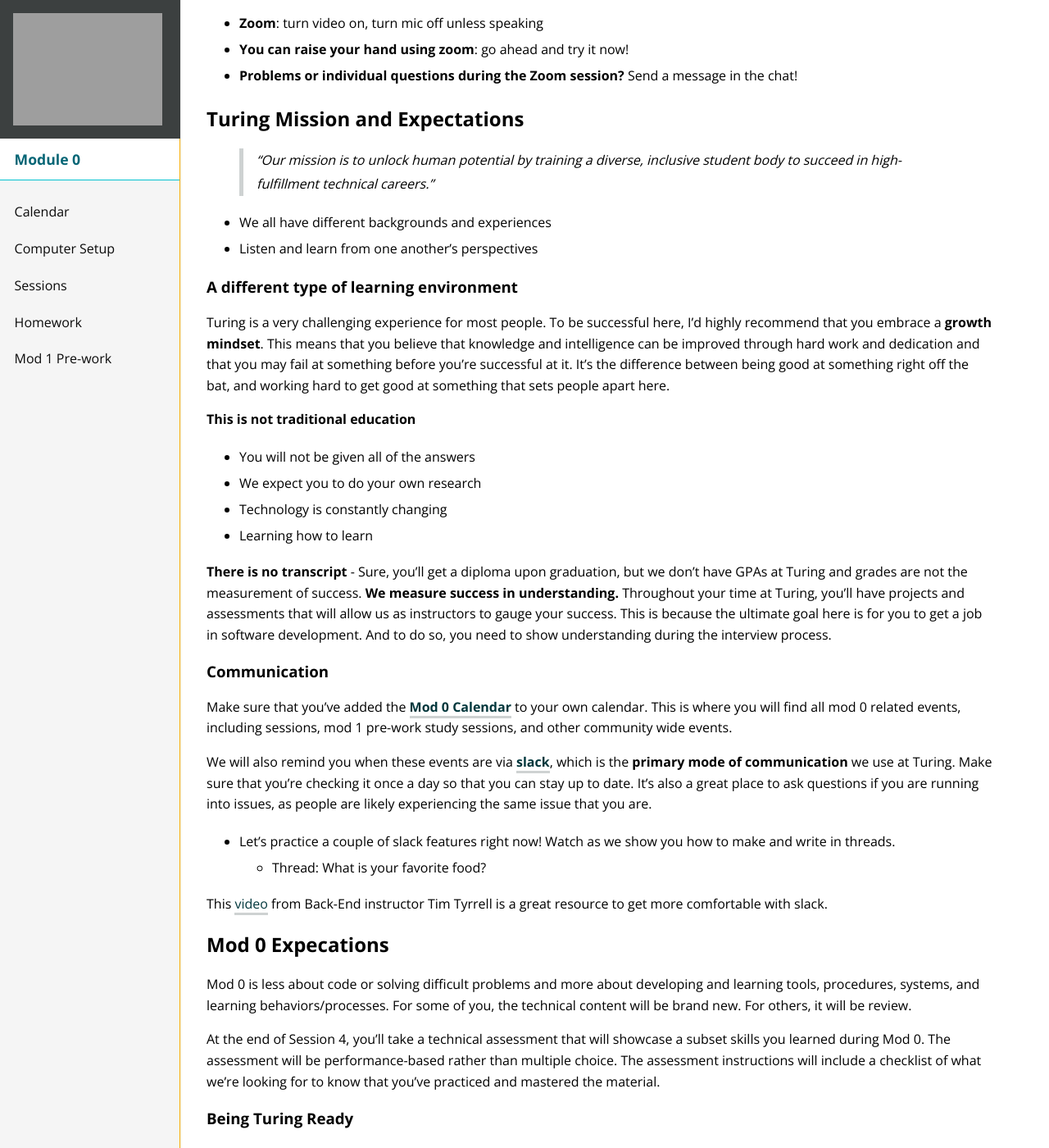
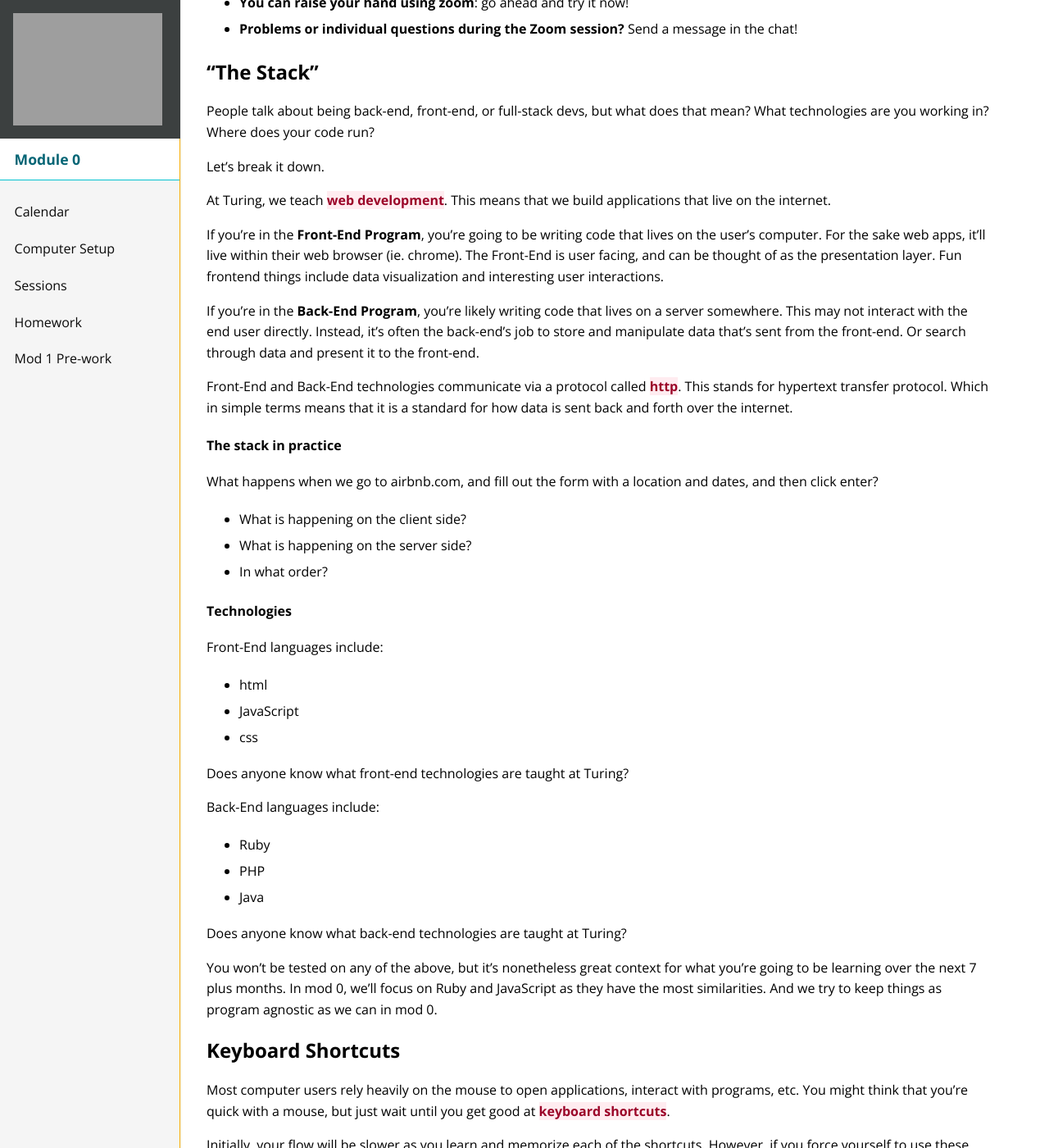
Before and after one commit to turingschool/mod-0-curriculum, a Jekyll site: the page built from session1/index.md, in a window 1280 px wide and 1400 px high, scrolled down 1668 px. Shown: the whole window at 82% size. Built offline with Jekyll 4.4.1, drawn with Linux system fonts in a browser that asks for light colours; nearby versions of some CDN libraries; some of the changed text lies outside the part shown.

Commit message:
Update session 1

```diff
--- a/session1/index.md
+++ b/session1/index.md
@@ -1,7 +1,7 @@
 ---
 layout: page
 title: Session 1
-subheading: Expectations, Keyboard Shortcuts, Googling, and Data Types
+subheading: The Stack, Keyboard Shortcuts, Googling, and Data Types
 ---
 
 <div class="goals-agenda">
@@ -9,8 +9,7 @@
     <h3>Goals</h3>
     <strong>By the end of this session, you will be able to:</strong>
     <ul>
-      <li>speak to Turing's mission and expectations</li>
-      <li>implement study habits that will help you be successful at Turing</li>
+      <li>understand the full stack of web development at a high level</li>
       <li>use keyboard shortcuts to navigate your computer and Chrome</li>
       <li>brainstorm classes for specific objects</li>
       <li>refine searching and filtering skills to Google programming questions</li>
@@ -20,13 +19,10 @@
   <div>
     <h3>Agenda</h3>
     <ul>
-      <li><strong>10 min: </strong><a href="#intro">Housekeeping, Intros</a></li>
-      <li><strong>20 min: </strong><a href="#turing-expectations">Turing mission and expectations</a></li>
-      <li><strong>20 min: </strong><a href="#mod0-expectations">Mod 0 mission and expectations</a></li>
-      <li><strong>20 min: </strong><a href="#studytips">Study Tips</a></li>
+      <li><strong>25 min: </strong><a href="#the-stack">The Full Stack</a></li>
+      <li><strong>10 min: </strong><a href="#shortcuts">Keyboard Shortcuts</a></li>
+      <li><strong>15 min: </strong><a href="#classes">Classes</a></li>
       <li><strong>5 min: </strong>Break</li>
-      <li><strong>10 min: </strong><a href="#shortcuts">Keyboard Shortcuts</a></li>
-      <li><strong>10 min: </strong><a href="#classes">Classes</a></li>
       <li><strong>15 min: </strong><a href="#findinganswers">Googling</a></li>
       <li><strong>25 min: </strong><a href="#datatypes">Data Types</a></li>
       <li><strong>10 min: </strong><a href="#homework">Homework Preview</a></li>
@@ -47,19 +43,18 @@
 <a name="intro"></a>
 ## Intro
 
-* Instructor intros: David, Margo, and Alice
+* Instructor intros: David, Ellen, and Mason
 * Goals for session (see above)
 * Follow along by clicking the lesson plan in slack
 
 ## Housekeeping and Follow-ups
 
-* Did you get through your session 1 pre-work? Post in the chat!
-* No email from conveyorbelt? follow the instructions in the homework tab to find your board
 * Change display name to first name, last initial, pronouns, program; ie - `Rachel W. (she/her, BE)`
 * We share pronouns to be inclusive of folks who are transgender or gender non-conforming
-  * If you're unfamiliar with genders other than cisgender, the [gender-unicorn](http://transstudent.org/gender/) is a great resource to learn about them
-* Session will be recorded and posted in Slack
+* If you're unfamiliar with genders other than cisgender, the [gender-unicorn](http://transstudent.org/gender/) is a great resource to learn about them
+* Sessions will be recorded and posted in Slack
 * Turing is staying remote first through at least January
+* No computer yet? Don't fret for today. If it's not here by Thursday. Let me (David) know in slack!
 
 ### Breakout Rooms
 
@@ -75,7 +70,7 @@
   <h3>Try It: Break out rooms</h3>
   <p>1. Introduce yourself (name, pronouns, program)</p>
   <p>2. Where do you call home</p>
-  <p>3. What is a tv show you've been getting into during quarantine?</p>
+  <p>3. What were your takeaways from the orientation video that you watch in preparation for class?</p>
 </div>
 
 Other things to note as we go through Mod 0:
@@ -84,140 +79,51 @@
 - <strong>You can raise your hand using zoom</strong>: go ahead and try it now!
 - <strong>Problems or individual questions during the Zoom session?</strong> Send a message in the chat!
 
-<a name="turing-expectations"></a>
-## Turing Mission and Expectations
+<a name="the-stack"></a>
+## "The Stack"
 
-> “Our mission is to unlock human potential by training a diverse, inclusive student body to succeed in high-fulfillment technical careers.”
+People talk about being back-end, front-end, or full-stack devs, but what does that mean? What technologies are you working in? Where does your code run?
 
-* We all have different backgrounds and experiences
-* Listen and learn from one another's perspectives
+Let's break it down.
 
-### A different type of learning environment
+At Turing, we teach <span class="vocab">web development</span>. This means that we build applications that live on the internet.
 
-Turing is a very challenging experience for most people. To be successful here, I'd highly recommend that you embrace a **growth mindset**. This means that you believe that knowledge and intelligence can be improved through hard work and dedication and that you may fail at something before you're successful at it. It's the difference between being good at something right off the bat, and working hard to get good at something that sets people apart here.
+If you're in the **Front-End Program**, you're going to be writing code that lives on the user's computer. For the sake web apps, it'll live within their web browser (ie. chrome). The Front-End is user facing, and can be thought of as the presentation layer. Fun frontend things include data visualization and interesting user interactions.
 
-**This is not traditional education**
-* You will not be given all of the answers
-* We expect you to do your own research
-* Technology is constantly changing
-* Learning how to learn
+If you're in the **Back-End Program**, you're likely writing code that lives on a server somewhere. This may not interact with the end user directly. Instead, it's often the back-end's job to store and manipulate data that's sent from the front-end. Or search through data and present it to the front-end.
 
-**There is no transcript** - Sure, you'll get a diploma upon graduation, but we don't have GPAs at Turing and grades are not the measurement of success. **We measure success in understanding.** Throughout your time at Turing, you'll have projects and assessments that will allow us as instructors to gauge your success. This is because the ultimate goal here is for you to get a job in software development. And to do so, you need to show understanding during the interview process.
+Front-End and Back-End technologies communicate via a protocol called <span class="vocab">http</span>. This stands for hypertext transfer protocol. Which in simple terms means that it is a standard for how data is sent back and forth over the internet.
 
-### Communication
+#### The stack in practice
 
-Make sure that you've added the **[Mod 0 Calendar](https://calendar.google.com/calendar?cid=Y2FzaW1pcmNyZWF0aXZlLmNvbV8xMnA0NjkzaG1lcjFvcmNlcHA3NHZnNzdwZ0Bncm91cC5jYWxlbmRhci5nb29nbGUuY29t)** to your own calendar. This is where you will find all mod 0 related events, including sessions, mod 1 pre-work study sessions, and other community wide events.
+What happens when we go to airbnb.com, and fill out the form with a location and dates, and then click enter?
+* What is happening on the client side?
+* What is happening on the server side?
+* In what order?
 
-We will also remind you when these events are via **[slack](https://turingschool.slack.com/)**, which is the **primary mode of communication** we use at Turing. Make sure that you're checking it once a day so that you can stay up to date. It's also a great place to ask questions if you are running into issues, as people are likely experiencing the same issue that you are.
+#### Technologies
 
-* Let's practice a couple of slack features right now! Watch as we show you how to make and write in threads.
-  * Thread: What is your favorite food?
+Front-End languages include:
 
-This [video](https://www.youtube.com/watch?v=tfq333EpWgM&list=PL1Y67f0xPzdMFq2S1bK7E7veT_BbK-zjt&index=2&t=110s) from Back-End instructor Tim Tyrrell is a great resource to get more comfortable with slack.
+* html
+* JavaScript
+* css
 
-<a name="mod0-expectations"></a>
-## Mod 0 Expecations
+Does anyone know what front-end technologies are taught at Turing?
 
-Mod 0 is less about code or solving difficult problems and more about developing and learning tools, procedures, systems, and  learning behaviors/processes. For some of you, the technical content will be brand new. For others, it will be review.
+Back-End languages include:
 
-At the end of Session 4, you'll take a technical assessment that will showcase a subset skills you learned during Mod 0. The assessment will be performance-based rather than multiple choice. The assessment instructions will include a checklist of what we're looking for to know that you've practiced and mastered the material.
+* Ruby
+* PHP
+* Java
 
-### Being Turing Ready
-
-At the end of mod 0, you'll be considered one of the following:
-
-**Not Ready** based on any of these factors:
- * You’ve missed more than one session or did not meet engagement expectations
- * You’ve missed assignments or delivered poor quality work
- * You were unable to pass the Technical Assessment
- * You were unable to pass the Mod 1 Pre-work
-   * *Next step:* You have one chance to re-enroll in and successfully complete Mod 0
- * If you don’t pass on your second try you will be asked to reapply to Turing in 6 months.
-
-**Technical Ready**
- * Your work and assessment have met the expectations of mod 0
- * *Next step:* Submit your Program-Specific Mod 1 Pre-work
-
-If your Mod 1 Pre-work meets expectations, you'll be **Turing Ready**
+Does anyone know what back-end technologies are taught at Turing?
 
 
-<div class="try-it">
-  <h3>Break out rooms</h3>
-  <p>1. What is one reason you chose to come to Turing?</p>
-  <p>2. What is your biggest concern about coming to Turing?</p>
-  <p>3. What is a skill or focus area that you want to be held accountable on during mod 0?</p>
-  <p>ie. Asking questions during sessions, sticking to a calendar, using a planner</p>
-</div>
 
-<a name="studytips"></a>
-### Study Habits
 
-Throughout your time at Turing, including mod 0 we'd suggest that you get in the habit of doing the following:
-
-#### Pre-teaching
-* Preview: Up to 24 hours prior
-  * Check out the lesson plan
-  * Peek at coding examples
-  * Record new vocab in Turing Notebook
-
-#### Take great notes (during the lesson)
-* Notebook: Start now with handwritten notes
-* Visual organization: Colors/markers/pens/stickies
-* Diagrams: Draw out everything your instructors draw on board
-* KEY ideas: Focus on main concepts, write in your own words
-
-#### Post-teaching
-* Review: At lesson’s close
-  * What do I understand from today?
-  * When will I need what I just learned?
-  * What questions do I still have?
-* Do your own research!
-* Experiment!
-
-### Study Habits (focus)
-* Limit distractions. Turn off:
-  * Notifications (slack, imessage, etc)
-  * Phone (or airplane mode, and out of sight)
-
-* Location, location, location:
-  * Make sure that your space is quiet and free from distractions
-  * Leave house if need be
-
-### Study Habits (goals)
-* Study/Worktime goal:
-  * Write priorities in your notebook for each study/work session (get granular)
-  * Use checklists and kanban tracking
-* Pomodoros:
-  * Use a TIMER and stick to it. ([befocused timer - free on App Store](https://apps.apple.com/us/app/be-focused-focus-timer/id973130201))
-  * Plan for focus and recovery (you’ll get more done!)
-
-### Organization
-* Try to develop a schedule similar to your pre-turing life (ie. if you exercise before work, keep doing so before class)
-* Procrastination does not work at Turing
-* Get a planner to help prioritize work
-
-### Community
-  * You're joining a community of really wonderful people - take advantage!
-  * I'd encourage y'all to poke around slack and join any channels that interest you
-    * Yoga (#yoga-posse)
-    * Jennifer Pahlka - civic tech (#pahlka-posse)
-    * 3D Printing (#3d_printing)
-    * Climbing (#climbing)
-    * Veterans (#turing-veterans)
-    * Parents (#parenturing)
-    * Moms (#turingmoms)
-    * Running (#runtime)
-    * Mindfulness (#mindfulness)
-    * QueerQoders (#queerqoders)
-    * Shades of Turing (#shades-of-turing)
-    * Anime (#anime)
-    * Teachers  (#teachers-union)
-    * Motorcycle Enthusiasts (#turing-moto-club)
-    * One on one meetings with community members (#lets_grab_donuts)
-
-## BREAK
-
-Turn off your mics and videos and walk away from the computer. Stand up, stretch, drink water. Do a few sit-ups, squats, push-ups, jumping jacks, arm circles, stress ball squeezes, or whatever else moves your body.
+You won't be tested on any of the above, but it's nonetheless great context for what you're going to be learning over the next 7 plus months.
+In mod 0, we'll focus on Ruby and JavaScript as they have the most similarities. And we try to keep things as program agnostic as we can in mod 0.
 
 <a name="shortcuts"></a>
 ## Keyboard Shortcuts
@@ -361,6 +267,11 @@
   <p>Each instance of a _______ (class) has a _______, ________, and ________ (attributes).</p>
 </div>
 
+
+## BREAK
+
+Turn off your mics and videos and walk away from the computer. Stand up, stretch, drink water. Do a few sit-ups, squats, push-ups, jumping jacks, arm circles, stress ball squeezes, or whatever else moves your body.
+
 <a name="findinganswers"></a>
 ## Googling
 
@@ -417,7 +328,7 @@
 
 <div class="try-it">
   <h3>Demo: Google Results</h3>
-  <p>We'll look through some Google results for "change width of textarea in html". Be ready to jot down tips for sifting through results.</p>
+  <p>We'll look through some Google results for "how do you find out the length of a string in javascript?". Be ready to jot down tips for sifting through results.</p>
 </div>
 
 <a name="datatypes"></a>
@@ -633,7 +544,9 @@
 
 In addition to practicing writing out our data types, we'll also touch briefly on what it looks like to <span class="vocab">assign a variable</span>. This allows us to reference a word in our computer's memory that returns the data we've stored.
 
-After watching a brief demo from an instructor, try out the following:
+
+
+After watching a brief demo from an instructor on how to write variables on your computer in either ruby or javascript, try out the following:
 * Assign a variable called `pizza` a value of 'the best food of all time'
 * Assign a variable called `is_hungry` a value of true
 * Assign a variable called `number` a value of 5
@@ -652,19 +565,16 @@
 * [Back-End](https://www.youtube.com/watch?v=S-IeM4xnCog&list=PL1Y67f0xPzdMFq2S1bK7E7veT_BbK-zjt&index=3)
 * [Front-End](https://www.youtube.com/watch?v=sIGNox7OGD0&list=PL1Y67f0xPzdMFq2S1bK7E7veT_BbK-zjt&index=4)
 
-## The End!
+## Close Out
 
-After this Zoom call is over, take 15 minutes on your own to digest the content from this lesson, including the notes you wrote in the text boxes.
-
-In addition, consider the following questions:
-  - What do I understand from today?
-  - When will I need what I just learned?
-  - What questions do I still have?
-  - What learning processes/behaviors did I exercise today?
+Key takeaways from today:
+* You should now understand what people mean when they talk about "the stack" at a high level
+* You should understand how to google programming questions
+* You should understand what data types are and how you can use them with variables
 
 <a name="homework"></a>
 ## Homework
 
 Find the homework in your Mod 0 Project Board. Contact your instructors if you're stuck (or better yet, post in the public slack channel as you're likely not the only one running in to that issue)
 
-Also, if you haven't already, make sure that you start your mod 1 pre-work.
+Also, if you haven't already, make sure that you start your mod 1 pre-work, which is due in 2 weeks for folks starting in 2008 (or if you're on the waitlist)
```
Also changed, not shown: session1/orientation.md (added, +130 -0 lines), sessions/index.md (+1 -1 lines).
